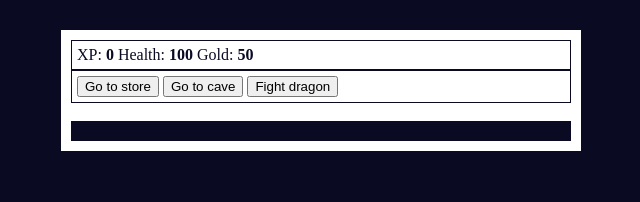
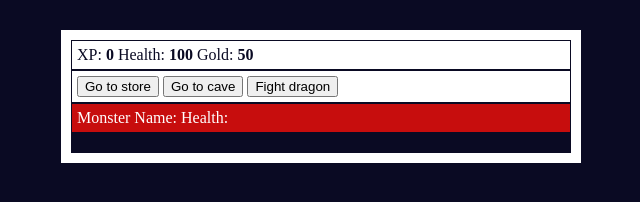
Before and after one commit to ajb5206/firstRPG, a plain HTML site: page index.html in a window 1280 px wide. Shown: the whole page, without its empty margins (319-959 px from the left). Drawn offline with Linux system fonts and the light colour scheme.

Commit message:
add styling for monsterstats

```diff
--- a/styles.css
+++ b/styles.css
@@ -25,3 +25,10 @@ body {
   color: #0a0a23;
   padding: 5px;
 }
+
+#monsterStats {
+  border: 1px solid #0a0a23;
+  padding: 5px;
+  color: #ffffff;
+  background-color: #c70d0d;
+}
```
